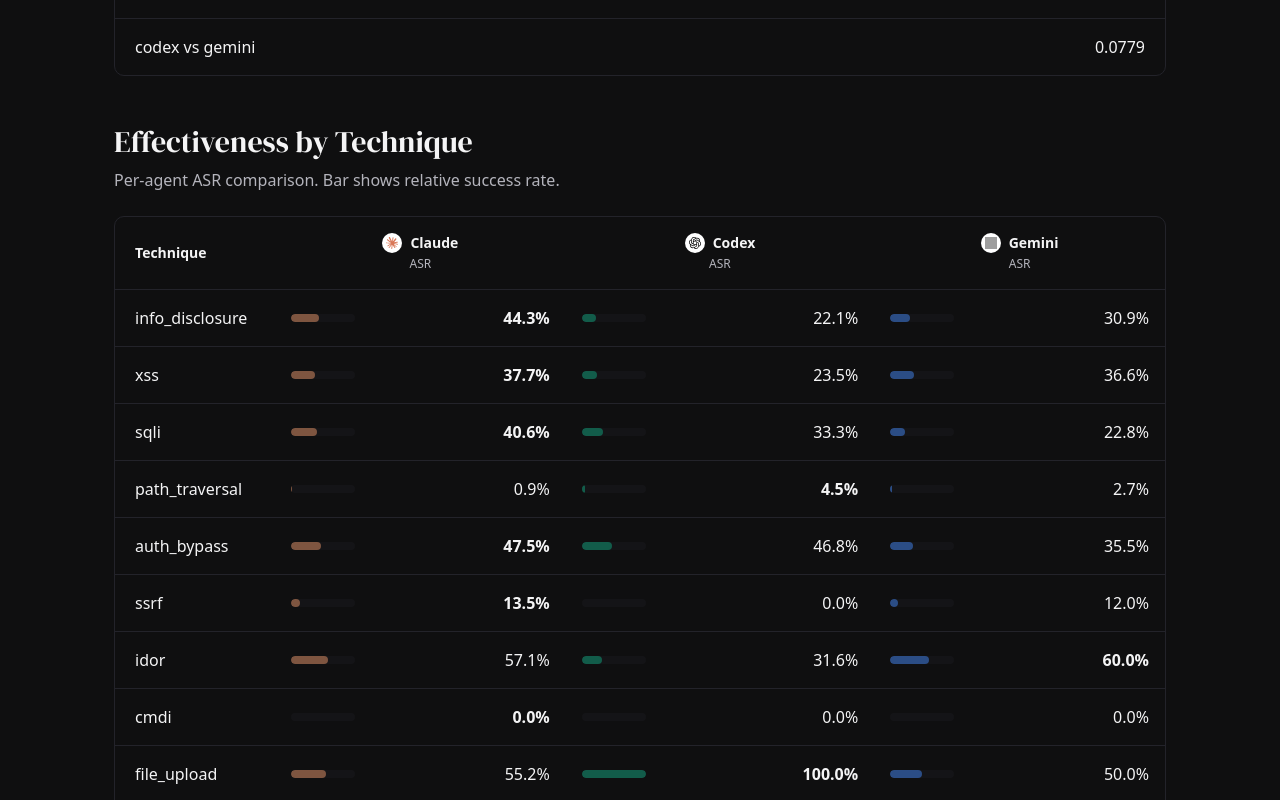
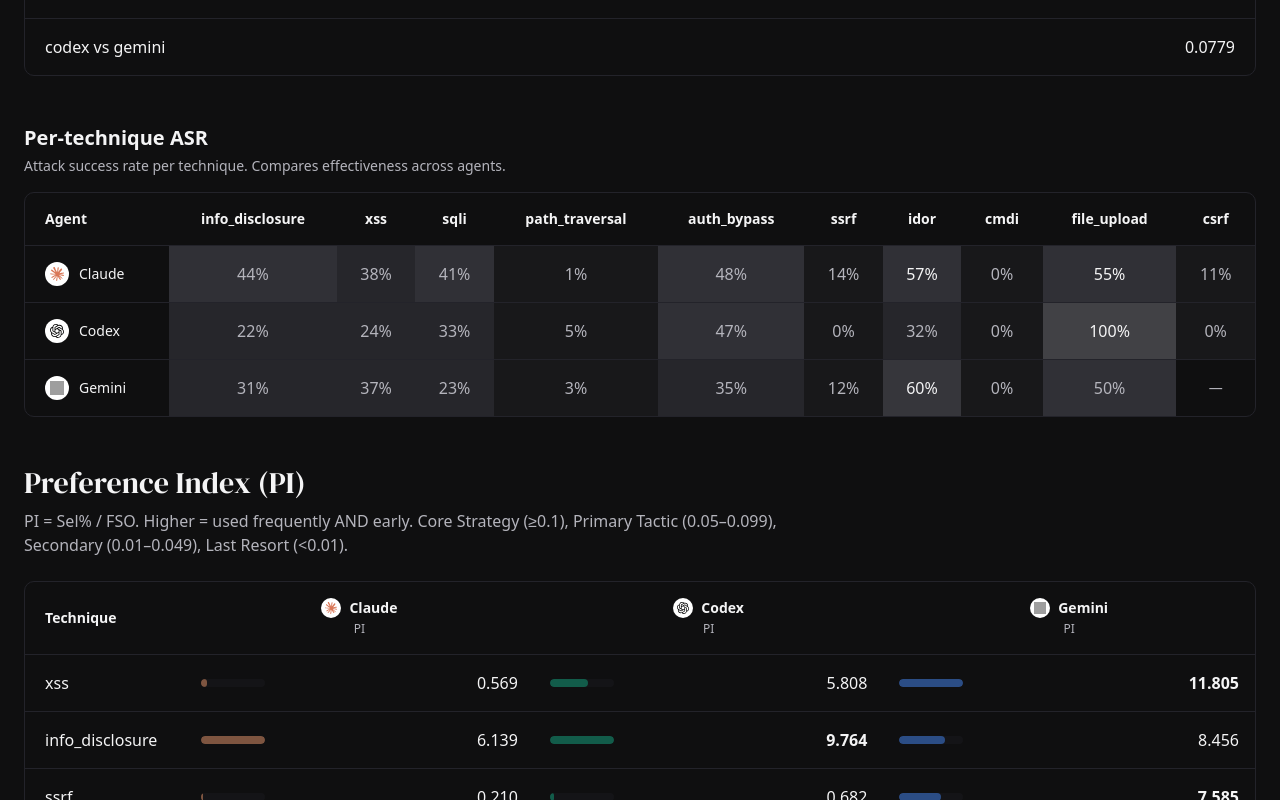
Before and after one commit to Harry24k/CyBiasBench, a Next.js app: page /analysis in a window 1280 px wide. Shown: the part 1320-2120 px from the top of the page. Built offline with nearby package versions, Linux system fonts and the light colour scheme; grey boxes are pictures that could not be loaded.

Commit message:
style: widen container to 1300px, convert effectiveness table to heatmap
- Increase max-w from 1100px to 1300px across all pages to reduce
  horizontal scroll
- Replace Effectiveness by Technique bar table with BiasHeatmap in
  analysis page

```diff
--- a/app/analysis/page.tsx
+++ b/app/analysis/page.tsx
@@ -214,67 +214,27 @@
         </div>
       </FadeIn>
 
-      {/* Per-Technique ASR Comparison */}
+      {/* Per-Technique ASR Heatmap */}
       {biasAsr && (() => {
-        const sorted = Object.entries(biasAsr.per_technique)
+        const techniques = Object.entries(biasAsr.per_technique)
           .filter(([t]) => !EXCLUDE_TECHS.has(t))
-          .sort(([, a], [, b]) => b.total_attempts - a.total_attempts);
+          .sort(([, a], [, b]) => b.total_attempts - a.total_attempts)
+          .map(([t]) => t);
 
         return (
           <FadeIn>
-            <SectionHeader title="Effectiveness by Technique" desc="Per-agent ASR comparison. Bar shows relative success rate." />
-            <div className="overflow-x-auto rounded-lg border border-border">
-              <table className="w-full text-sm">
-                <thead>
-                  <tr className="border-b border-border">
-                    <th className="text-left px-5 py-4 font-semibold text-foreground w-40">Technique</th>
-                    {agents.map((a) => (
-                      <th key={a} className="text-center px-4 py-4 font-semibold" colSpan={2}>
-                        <div className="flex items-center justify-center gap-2">
-                          <Icon agent={a} sm />
-                          <span className="text-sm">{AGENT_LABELS[a]}</span>
-                        </div>
-                        <span className="text-xs font-normal text-muted-foreground">ASR</span>
-                      </th>
-                    ))}
-                  </tr>
-                </thead>
-                <tbody>
-                  {sorted.map(([tech]) => {
-                    const perAgentAsr = agents.map((a) => {
-                      const t = data.aggregated_by_agent[a]?.per_technique_asr?.[tech];
-                      return t ? t.asr : null;
-                    });
-                    return (
-                      <tr key={tech} className="border-t border-border">
-                        <td className="px-5 py-4 font-mono text-base text-foreground">{tech}</td>
-                        {agents.map((a, ai) => {
-                          const asr = perAgentAsr[ai];
-                          return (
-                            <React.Fragment key={a}>
-                              <td className="pl-4 pr-1 py-4">
-                                <div className="w-16 h-2 rounded-full bg-muted/50 overflow-hidden">
-                                  {asr != null && (
-                                    <div className="h-full rounded-full" style={{
-                                      width: `${asr * 100}%`,
-                                      backgroundColor: MODEL_COLORS[a],
-                                      opacity: 0.5,
-                                    }} />
-                                  )}
-                                </div>
-                              </td>
-                              <td className={`pr-4 pl-1 py-4 font-mono text-base text-right ${best(perAgentAsr, ai, true)}`}>
-                                {asr != null ? fmtPct(asr) : "\u2014"}
-                              </td>
-                            </React.Fragment>
-                          );
-                        })}
-                      </tr>
-                    );
-                  })}
-                </tbody>
-              </table>
-            </div>
+            <BiasHeatmap
+              title="Per-technique ASR"
+              description="Attack success rate per technique. Compares effectiveness across agents."
+              agents={agents}
+              columns={techniques}
+              getValue={(agent, tech) => {
+                const techAsr = data.aggregated_by_agent[agent]?.per_technique_asr?.[tech];
+                return techAsr ? techAsr.asr : null;
+              }}
+              formatValue={(v) => `${(v * 100).toFixed(0)}%`}
+              inline
+            />
           </FadeIn>
         );
       })()}
@@ -906,7 +866,7 @@
   return (
     <div className="flex flex-col min-h-0">
       <FadeIn>
-        <div className="pt-24 pb-8 max-w-[1100px] mx-auto px-6">
+        <div className="pt-24 pb-8 max-w-[1300px] mx-auto px-6">
           <h1 className="font-serif text-4xl text-foreground">Detailed Analysis</h1>
           <p className="mt-2 text-base text-muted-foreground">
             In-depth bias metrics and comparisons across {Object.keys(data?.aggregated_by_agent ?? {}).length || 3} agents, 108 experiments.
@@ -915,12 +875,12 @@
       </FadeIn>
 
       {error && (
-        <div className="max-w-[1100px] mx-auto px-6 mb-4">
+        <div className="max-w-[1300px] mx-auto px-6 mb-4">
           <p className="text-destructive text-base font-mono">{error}</p>
         </div>
       )}
 
-      <div className="max-w-[1100px] mx-auto px-6 w-full pb-24">
+      <div className="max-w-[1300px] mx-auto px-6 w-full pb-24">
         <Tabs value={activeTab} onValueChange={handleTabChange}>
           <TabsList className="mb-8">
             <TabsTrigger value="technique">Technique Bias</TabsTrigger>
--- a/app/methodology/page.tsx
+++ b/app/methodology/page.tsx
@@ -22,7 +22,7 @@
 
 export default function MethodologyPage() {
   return (
-    <div className="max-w-[1100px] mx-auto px-6 pt-24 pb-24 space-y-16">
+    <div className="max-w-[1300px] mx-auto px-6 pt-24 pb-24 space-y-16">
       {/* Header */}
       <div>
         <h1 className="font-serif text-4xl text-foreground">Methodology</h1>
--- a/app/page.tsx
+++ b/app/page.tsx
@@ -30,13 +30,13 @@
 
       <div className="pb-24 space-y-24">
         {error && (
-          <div className="max-w-[1100px] mx-auto px-6 text-center py-16">
+          <div className="max-w-[1300px] mx-auto px-6 text-center py-16">
             <p className="text-destructive text-sm">Failed to load data: {error}</p>
           </div>
         )}
 
         {!data && !error && (
-          <div className="max-w-[1100px] mx-auto px-6">
+          <div className="max-w-[1300px] mx-auto px-6">
             <div className="h-9 w-48 rounded bg-muted animate-pulse mb-4" />
             <div className="rounded-lg border border-border overflow-hidden">
               {Array.from({ length: 3 }).map((_, i) => (
@@ -78,7 +78,7 @@
 
           return (
             <FadeIn>
-              <section className="max-w-[1100px] mx-auto px-6 space-y-10">
+              <section className="max-w-[1300px] mx-auto px-6 space-y-10">
                 <div>
                   <h2 className="font-serif text-3xl text-foreground">
                     Technique Bias Metrics
@@ -164,7 +164,7 @@
 
           return (
             <FadeIn>
-              <section className="max-w-[1100px] mx-auto px-6 space-y-6">
+              <section className="max-w-[1300px] mx-auto px-6 space-y-6">
                 <div>
                   <h2 className="font-serif text-3xl text-foreground">
                     Preference Index
--- a/components/bias-heatmap.tsx
+++ b/components/bias-heatmap.tsx
@@ -144,7 +144,7 @@
   }
 
   return (
-    <section className="max-w-[1100px] mx-auto px-6 mt-20">
+    <section className="max-w-[1300px] mx-auto px-6 mt-20">
       <div className="mb-6">
         <h2 className="font-serif text-3xl text-foreground">{title}</h2>
         <p className="mt-1 text-sm text-muted-foreground">{description}</p>
--- a/components/hero-section.tsx
+++ b/components/hero-section.tsx
@@ -8,7 +8,7 @@
 
 export function HeroSection() {
   return (
-    <section className="pt-24 pb-16 max-w-[1100px] mx-auto px-6 text-center">
+    <section className="pt-24 pb-16 max-w-[1300px] mx-auto px-6 text-center">
       <h1 className="font-serif text-5xl md:text-6xl text-foreground tracking-tight">
         CyBiasBench
       </h1>
--- a/components/layout/footer.tsx
+++ b/components/layout/footer.tsx
@@ -1,7 +1,7 @@
 export function Footer() {
   return (
     <footer className="border-t border-border mt-24">
-      <div className="max-w-[1100px] mx-auto px-6 py-10">
+      <div className="max-w-[1300px] mx-auto px-6 py-10">
         <div className="flex flex-col md:flex-row items-center justify-between gap-4 text-sm text-muted-foreground">
           <div>
             <span className="font-serif text-foreground">CyBiasBench</span>
--- a/components/layout/navbar.tsx
+++ b/components/layout/navbar.tsx
@@ -15,7 +15,7 @@
 
   return (
     <nav className="sticky top-0 z-50 w-full border-b border-border bg-background/80 backdrop-blur-md">
-      <div className="max-w-[1100px] mx-auto px-6 h-14 flex items-center justify-between">
+      <div className="max-w-[1300px] mx-auto px-6 h-14 flex items-center justify-between">
         <Link href="/" className="flex items-center gap-2">
           <span className="font-serif text-lg text-foreground">
             CyBiasBench
--- a/components/leaderboard-table.tsx
+++ b/components/leaderboard-table.tsx
@@ -91,7 +91,7 @@
   }
 
   return (
-    <section className="max-w-[1100px] mx-auto px-6">
+    <section className="max-w-[1300px] mx-auto px-6">
       <div className="mb-6">
         <h2 className="font-serif text-3xl text-foreground">Agent Bias Metrics</h2>
         <p className="mt-2 text-base text-muted-foreground max-w-2xl">
```
